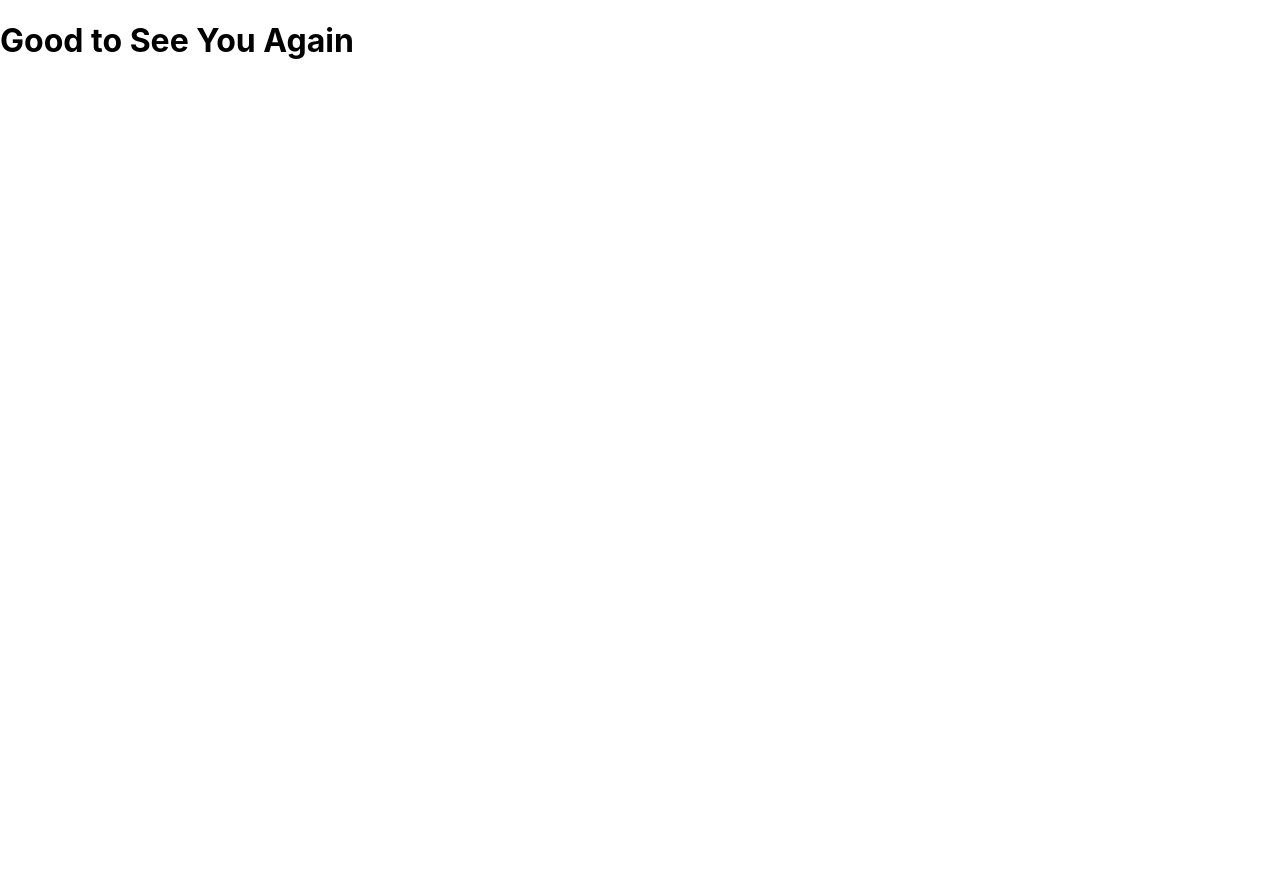
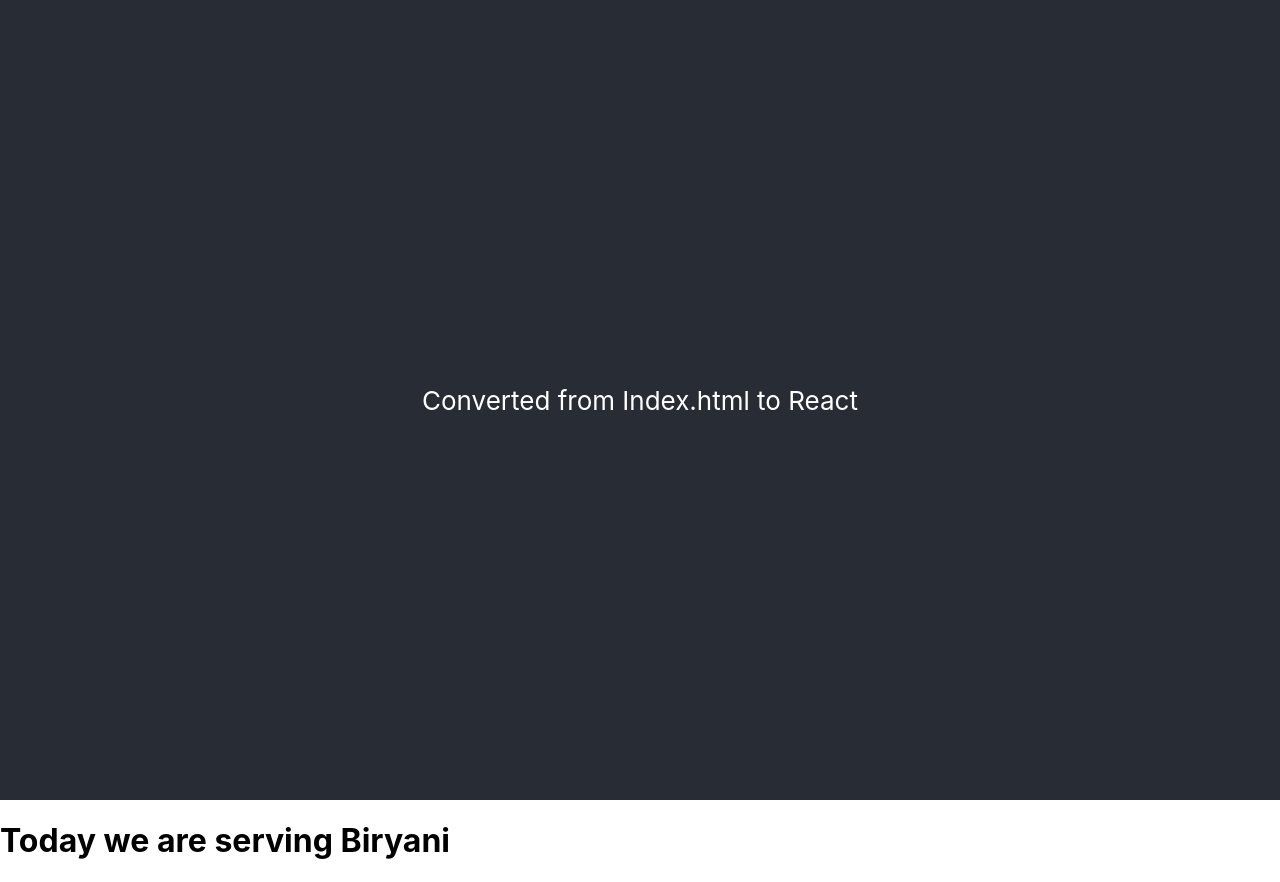
Before and after one commit to imran-ahmeds/bootcamp27july, a React (Create React App) app: page / in a window 1280 px wide. Before the commit the page ends 800 px from the top, so only its background shows below. Built offline with nearby package versions, Linux system fonts and the light colour scheme.

Commit message:
component created
create dinner component

```diff
--- a/src/App.js
+++ b/src/App.js
@@ -3,8 +3,12 @@ import './App.css';
 
 function App() {
   return (
-    <div>
-      <h1>Good to See You Again</h1>
+    <div className="App">
+      <header className="App-header">
+
+          Converted from Index.html to React
+
+      </header>
     </div>
   );
 }
--- /dev/null
+++ b/src/dinner.js
@@ -0,0 +1,9 @@
+import React from 'react'
+
+function Dinner(){
+    return(
+        <h1>Today we are serving Biryani</h1>
+    );
+}
+
+export default Dinner;
--- a/src/index.js
+++ b/src/index.js
@@ -3,10 +3,11 @@ import ReactDOM from 'react-dom';
 import './index.css';
 import App from './App';
 import reportWebVitals from './reportWebVitals';
-
+import Dinner from './dinner';
 ReactDOM.render(
   <React.StrictMode>
     <App />
+    <Dinner />
   </React.StrictMode>,
   document.getElementById('root')
 );
```
